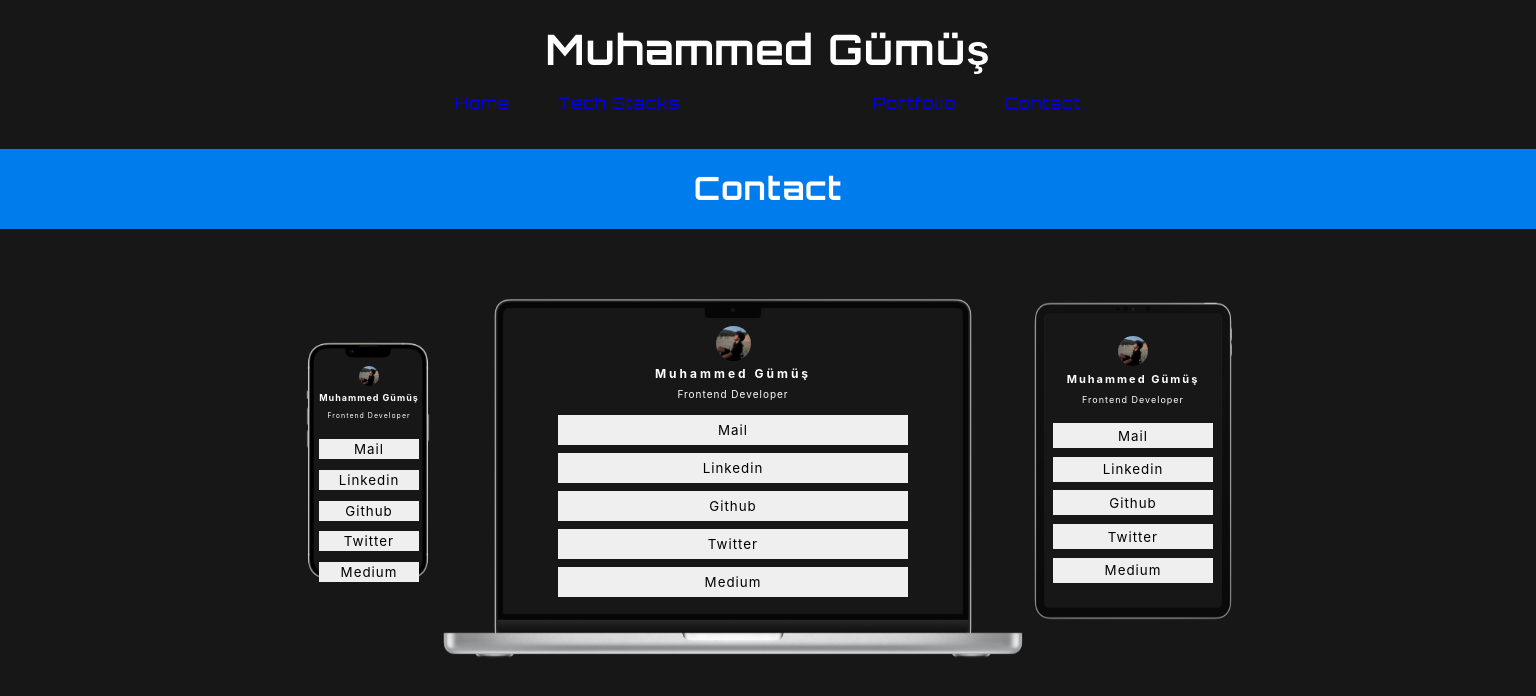
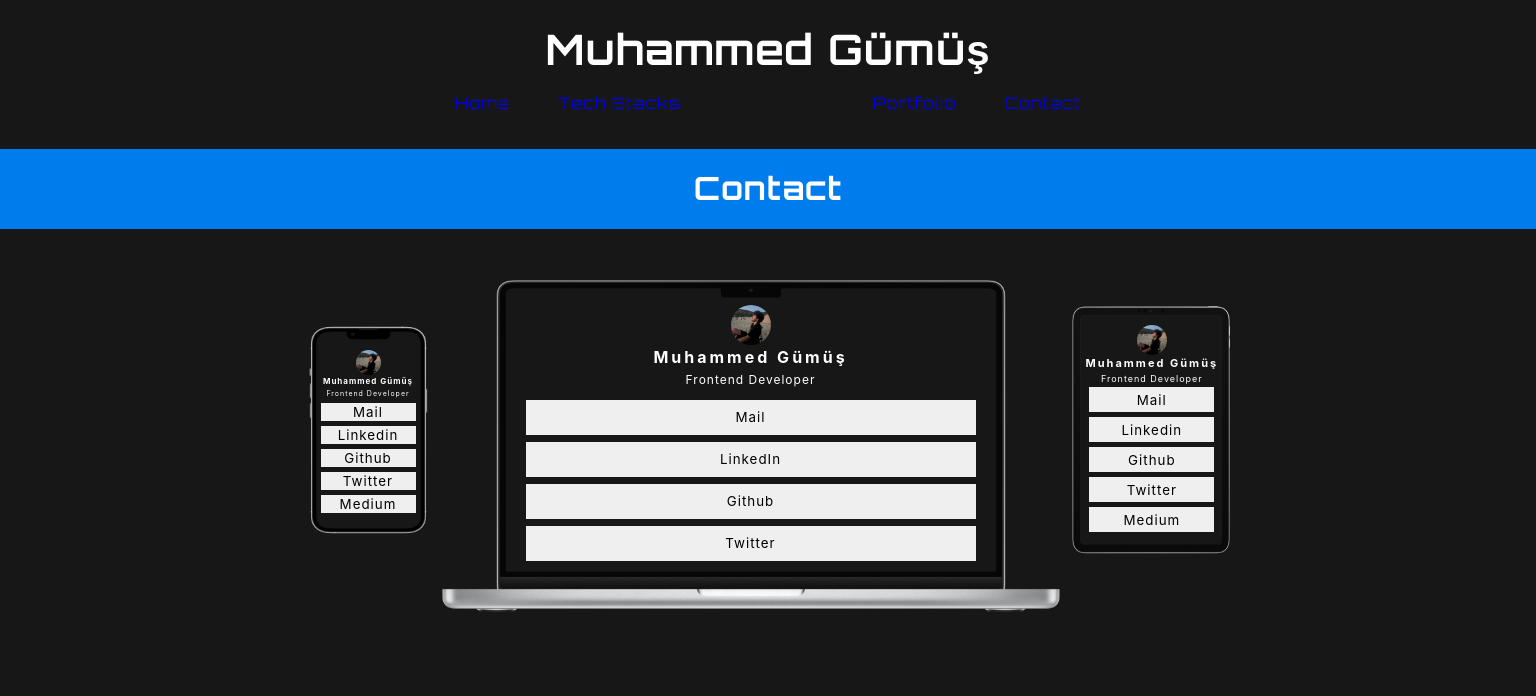
Before and after one commit to muhammed-gumus/Personal-Portfolio, a Next.js app: page /Contact in a window 1536 px wide. Shown: the top 696 px of the page. Built offline with nearby package versions, Linux system fonts and the light colour scheme; a web font is replaced by a local one.

Commit message:
completed: responsive design

```diff
--- a/pages/Contact.js
+++ b/pages/Contact.js
@@ -23,7 +23,7 @@ export default function Contact() {
       <Navbar />
       <div className={utilStyles.skillsTitle}>Contact</div>
       <did className={utilStyles.ContactContent}>
-        <div style={{ position: "relative" }}>
+        <div className={utilStyles.iphoneContent1} style={{ position: "relative" }}>
           <div className={utilStyles.iphoneContent}>
             <Image
               src="/images/profile.jpg"
@@ -71,16 +71,13 @@ export default function Contact() {
                 <button className={utilStyles.macBtn}>Mail</button>
               </Link>
               <Link href={"https://www.linkedin.com/in/muhammedgums"}>
-                <button className={utilStyles.macBtn}>Linkedin</button>
+                <button className={utilStyles.macBtn}>LinkedIn</button>
               </Link>
               <Link href={"https://github.com/muhammed-gumus"}>
                 <button className={utilStyles.macBtn}>Github</button>
               </Link>
               <Link href={"https://twitter.com/1silvermami1"}>
                 <button className={utilStyles.macBtn}>Twitter</button>
-              </Link>
-              <Link href={"https://medium.com/@mr.silver.mg"}>
-                <button className={utilStyles.macBtn}>Medium</button>
               </Link>
             </div>
           </div>
--- a/styles/utils.module.css
+++ b/styles/utils.module.css
@@ -184,52 +184,59 @@
   }
 
   .ContactContent {
-    display: flex;
-    flex-direction: row;
-    justify-content: center;
+    display: grid;
+    grid-template-columns: repeat(1,1fr);
+    justify-items: center;
     align-items: center;
-    margin-top: 2rem;
+    margin-top: 1rem;
+    padding-left: .5rem;
+    padding-right: .5rem;
   }
 
+  .ipadContent1{
+    display: none;
+  }
   .iphoneContent {
     position: absolute;
-    display: flex;
+    display: none;
     flex-direction: column;
     align-items: center;
     gap: 5px;
-    top: 25px;
-    left: 16px;
+    top: 15px;
+    left: 0px;
     text-align: center;
     font-family: "SF Pro Display", sans-serif;
   }
 
+
   .iphoneContent p {
-    font-size: 7px;
+    font-size: 5px;
     font-family: "SF Pro Display", sans-serif;
   }
 
   .iphoneContent h5 {
-    font-size: 9px;
+    font-size: 6px;
     font-family: "SF Pro Display", sans-serif;
   }
 
+  .ContactImg1 {
+    width: 86px;
+    height: 150px;
+    display: none;
+  }
+
   .iphoneBtnGroup {
-    display: flex;
-    flex-direction: column;
-    align-items: center;
-    gap: 5px;
-    padding-top: 10px;
+    display: grid;
+    grid-template-columns: repeat(1,1fr);
   }
 
   .iphoneBtn {
-    width: 100px;
-    height: 20px;
+    width: 60px;
+    height: 15px;
     font-family: "SF Pro Display", sans-serif;
-    border-radius: 30px;
-    font-size: 10px;
+    border-radius: 25px;
+    font-size: 7px;
     text-align: center;
-    align-items: center;
-    justify-content: center;
     color: white;
     background-color: rgba(0, 124, 237, 1);
     transition: 0.3s;
@@ -246,42 +253,54 @@
     display: flex;
     flex-direction: column;
     align-items: center;
-    gap: 3px;
-    top: 65px;
-    left: 125px;
+    top: 35px;
+    left: 60px;
     text-align: center;
     font-family: "SF Pro Display", sans-serif;
   }
 
+  .macContent img{
+    width: 20px;
+    height: 20px;
+  }
+
+  .ContactImg2 {
+    width: 300px;
+    height: 190px;
+  }
+
   .macContent h3 {
-    font-size: 12px;
+    font-size: 10px;
     letter-spacing: 3px;
     font-family: "SF Pro Display", sans-serif;
   }
 
   .macContent p {
-    font-size: 10px;
+    font-size: 7px;
     font-family: "SF Pro Display", sans-serif;
   }
 
   .macBtnGroup {
-    display: flex;
-    flex-direction: column;
-    gap: 8px;
-    padding-top: 10px;
+    display: grid;
+    grid-template-columns: repeat(1,1fr);
+    column-gap: 5px;
+  }
+
+  .macBtnGroup a{
+    height: 20px;
   }
 
   .macBtn {
-    width: 350px;
-    height: 30px;
-    border-radius: 30px;
+    width: 180px;
+    height: 15px;
+    border-radius: 25px;
     color: white;
     background-color: rgba(0, 124, 237, 1);
     transition: 0.3s;
     cursor: pointer;
     border: none;
     font-family: "SF Pro Display", sans-serif;
-    font-size: 14px;
+    font-size: 9px;
   }
 
   .macBtn:hover {
@@ -290,14 +309,20 @@
 
   .ipadContent {
     position: absolute;
-    display: flex;
+    display: none;
     flex-direction: column;
     align-items: center;
     gap: 5px;
     top: 35px;
-    left: 20px;
+    left: 0px;
     text-align: center;
     font-family: "SF Pro Display", sans-serif;
+  }
+
+  .ContactImg3 {
+    width: 133px;
+    height: 213px;
+    display: none;
   }
 
   .ipadContent p {
@@ -320,8 +345,8 @@
   }
 
   .ipadBtn {
-    width: 160px;
-    height: 25px;
+    width: 80px;
+    height: 20px;
     font-family: "SF Pro Display", sans-serif;
     border-radius: 30px;
     font-size: 10px;
@@ -339,21 +364,54 @@
     transform: scale(1.05);
   }
 
-  .ContactImg1 {
-    width: 130px;
-    height: 240px;
+}
+
+ @media screen and (min-width: 500px){
+  .ContactContent {
+    display: grid;
+    grid-template-columns: repeat(1,1fr);
+    justify-items: center;
+    align-items: center;
+    margin-top: 1rem;
+    padding-left: .5rem;
+    padding-right: .5rem;
+  }
+
+  .macContent {
+    display: flex;
+    top: 55px;
+    left: 75px;
+  }
+
+  .macContent img{
+    width: 25px;
+    height: 25px;
   }
 
   .ContactImg2 {
-    width: 600px;
-    height: 400px;
+    width: 400px;
+    height: 280px;
   }
 
-  .ContactImg3 {
-    width: 200px;
-    height: 320px;
+  .macContent h3 {
+    font-size: 14px;
+    letter-spacing: 3px;
   }
-}
+
+  .macContent p {
+    font-size: 10px;
+  }
+
+  .macBtnGroup a{
+    height: 28px;
+  }
+
+  .macBtn {
+    width: 250px;
+    height: 20px;
+    font-size: 10px;
+  }
+ }
 
  @media screen and (min-width: 768px) {
   .navbar {
@@ -473,8 +531,6 @@
     gap: .5rem;
   }
 
-
-
   .Project a {
     font-size: 10px;
   }
@@ -487,6 +543,136 @@
     width: 200px;
     height: 100px;
   }
+
+  .ContactContent {
+    display: flex;
+    flex-direction: row;
+    justify-content: center;
+    align-items: center;
+    margin-top: 1rem;
+    padding-left: .5rem;
+    padding-right: .5rem;
+  }
+
+  .iphoneContent {
+    display: flex;
+    gap: 0px;
+    top: 17px;
+    left: 12px;
+  }
+
+  .iphoneContent img{
+    width: 20px;
+    height: 20px;
+  }
+
+
+  .iphoneContent p {
+    font-size: 5px;
+    letter-spacing: 0.5px;
+  }
+
+  .iphoneContent h5 {
+    font-size: 6px;
+    letter-spacing: .5px;
+  }
+
+  .ContactImg1 {
+    width: 86px;
+    height: 150px;
+    display: flex;
+  }
+
+  .iphoneBtnGroup a{
+    height: 15px;
+  }
+
+  .iphoneBtn {
+    width: 60px;
+    height: 10px;
+    font-size: 6px;
+  }
+
+  .macContent {
+    display: flex;
+    top: 40px;
+    left: 60px;
+  }
+
+  .macContent img{
+    width: 30px;
+    height: 30px;
+  }
+
+  .ContactImg2 {
+    width: 420px;
+    height: 250px;
+  }
+
+  .macContent h3 {
+    font-size: 14px;
+    letter-spacing: 3px;
+  }
+
+  .macContent p {
+    font-size: 10px;
+  }
+
+
+  .macBtnGroup a{
+    height: 28px;
+  }
+
+  .macBtn {
+    width: 300px;
+    height: 20px;
+    font-size: 10px;
+  }
+
+  .ipadContent {
+    display: flex;
+    gap: 0px;
+    top: 15px;
+    left: 10px;
+
+  }
+
+  .ipadContent img{
+    width: 25px;
+    height: 25px;
+  }
+
+  .ContactImg3 {
+    width: 113px;
+    height: 183px;
+    display: block;
+  }
+
+  .ipadContent p {
+    font-size: 7px;
+  }
+
+  .ipadContent h3 {
+    font-size: 9px;
+    letter-spacing: 1px;
+  }
+
+  .ipadBtnGroup {
+    gap: 0px;
+    padding-top: 0px;
+  }
+
+  .ipadBtnGroup a{
+    height: 20px;
+  }
+
+  .ipadBtn {
+    width: 90px;
+    height: 15px;
+    border-radius: 30px;
+    font-size: 9px;
+  }
+
 }
 
 @media screen and (min-width: 1024px) {
@@ -623,6 +809,129 @@
     height: 120px;
   }
 
+  .iphoneContent {
+    display: flex;
+    gap: 0px;
+    top: 20px;
+    left: 10px;
+  }
+
+  .iphoneContent img{
+    width: 20px;
+    height: 20px;
+  }
+
+
+  .iphoneContent p {
+    font-size: 6px;
+    letter-spacing: 0.5px;
+  }
+
+  .iphoneContent h5 {
+    font-size: 7px;
+    letter-spacing: .5px;
+  }
+
+  .ContactImg1 {
+    width: 100px;
+    height: 180px;
+    display: flex;
+  }
+
+  .iphoneBtnGroup {
+    padding-top: 0px;
+    gap: 0px;
+  }
+
+  .iphoneBtnGroup a{
+    height: 20px;
+  }
+
+  .iphoneBtn {
+    width: 80px;
+    height: 15px;
+    font-size: 7px;
+  }
+
+  .macContent {
+    display: flex;
+    top: 50px;
+    left: 75px;
+  }
+
+  .macContent img{
+    width: 35px;
+    height: 35px;
+  }
+
+  .ContactImg2 {
+    width: 500px;
+    height: 300px;
+  }
+
+  .macContent h3 {
+    font-size: 15px;
+    letter-spacing: 3px;
+  }
+
+  .macContent p {
+    font-size: 11px;
+  }
+
+  .macBtnGroup a{
+    height: 33px;
+  }
+
+  .macBtn {
+    width: 350px;
+    height: 25px;
+    font-size: 10px;
+  }
+
+  .ipadContent {
+    display: flex;
+    gap: 0px;
+    top: 15px;
+    left: 12px;
+  }
+
+  .ipadContent img{
+    width: 25px;
+    height: 25px;
+  }
+
+  .ContactImg3 {
+    width: 130px;
+    height: 210px;
+    display: block;
+  }
+
+  .ipadContent p {
+    font-size: 8px;
+  }
+
+  .ipadContent h3 {
+    font-size: 10px;
+    letter-spacing: 1px;
+  }
+
+  .ipadBtnGroup {
+    gap: 0px;
+    padding-top: 0px;
+  }
+
+  .ipadBtnGroup a{
+    height: 23px;
+  }
+
+  .ipadBtn {
+    width: 100px;
+    height: 15px;
+    border-radius: 30px;
+    font-size: 9px;
+  }
+
+
 }
 
 @media screen and (min-width: 1440px) {
@@ -650,4 +959,116 @@
     width: 340px;
     height: 180px;
   }
+
+
+  .iphoneContent {
+    gap: 0px;
+    top: 25px;
+    left: 15px;
+  }
+
+  .iphoneContent img{
+    width: 25px;
+    height: 25px;
+  }
+
+
+  .iphoneContent p {
+    font-size: 7px;
+    letter-spacing: 1px;
+  }
+
+  .iphoneContent h5 {
+    font-size: 8px;
+    letter-spacing: 1px;
+  }
+
+  .ContactImg1 {
+    width: 125px;
+    height: 210px;
+  }
+
+  .iphoneBtnGroup a{
+    height: 23px;
+  }
+
+  .iphoneBtn {
+    width: 95px;
+    height: 18px;
+    font-size: 8px;
+  }
+
+
+  .macContent {
+    top: 60px;
+    left: 95px;
+  }
+
+  .macContent img{
+    width: 40px;
+    height: 40px;
+  }
+
+  .ContactImg2 {
+    width: 640px;
+    height: 370px;
+  }
+
+  .macContent h3 {
+    font-size: 16px;
+    letter-spacing: 3px;
+  }
+
+  .macContent p {
+    font-size: 12px;
+  }
+
+  .macBtnGroup {
+    padding-top: 10px;
+  }
+
+  .macBtnGroup a{
+    height: 42px;
+  }
+
+  .macBtn {
+    width: 450px;
+    height: 35px;
+    font-size: 12px;
+  }
+
+  .ipadContent {
+    gap: 0px;
+    top: 20px;
+    left: 15px;
+  }
+
+  .ipadContent img{
+    width: 30px;
+    height: 30px;
+  }
+
+  .ContactImg3 {
+    width: 160px;
+    height: 250px;
+  }
+
+  .ipadContent p {
+    font-size: 9px;
+  }
+
+  .ipadContent h3 {
+    font-size: 11px;
+    letter-spacing: 2px;
+  }
+
+  .ipadBtnGroup a{
+    height: 30px;
+  }
+
+  .ipadBtn {
+    width: 125px;
+    height: 25px;
+    font-size: 10px;
+  }
 }
```
